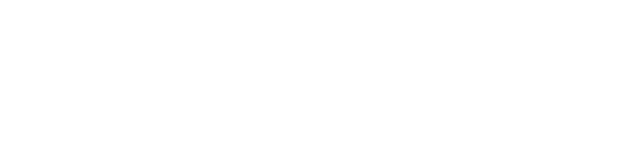
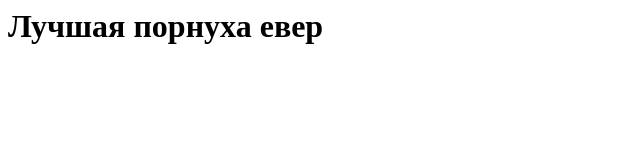
Before and after one commit to Evilhero445/pornosite3, a plain HTML site: page index.html in a window 1280 px wide. Shown: the whole page, without its empty margins (0-640 px from the left). Drawn offline with Linux system fonts and the light colour scheme.

Commit message:
Update index.html

```diff
--- a/index.html
+++ b/index.html
@@ -4,5 +4,6 @@
 	<title>vcevhuyax.ru</title>
 	</head>
 	<body>
+		<h1>Лучшая порнуха евер</h1>
 	</body>
 	</html>
```
